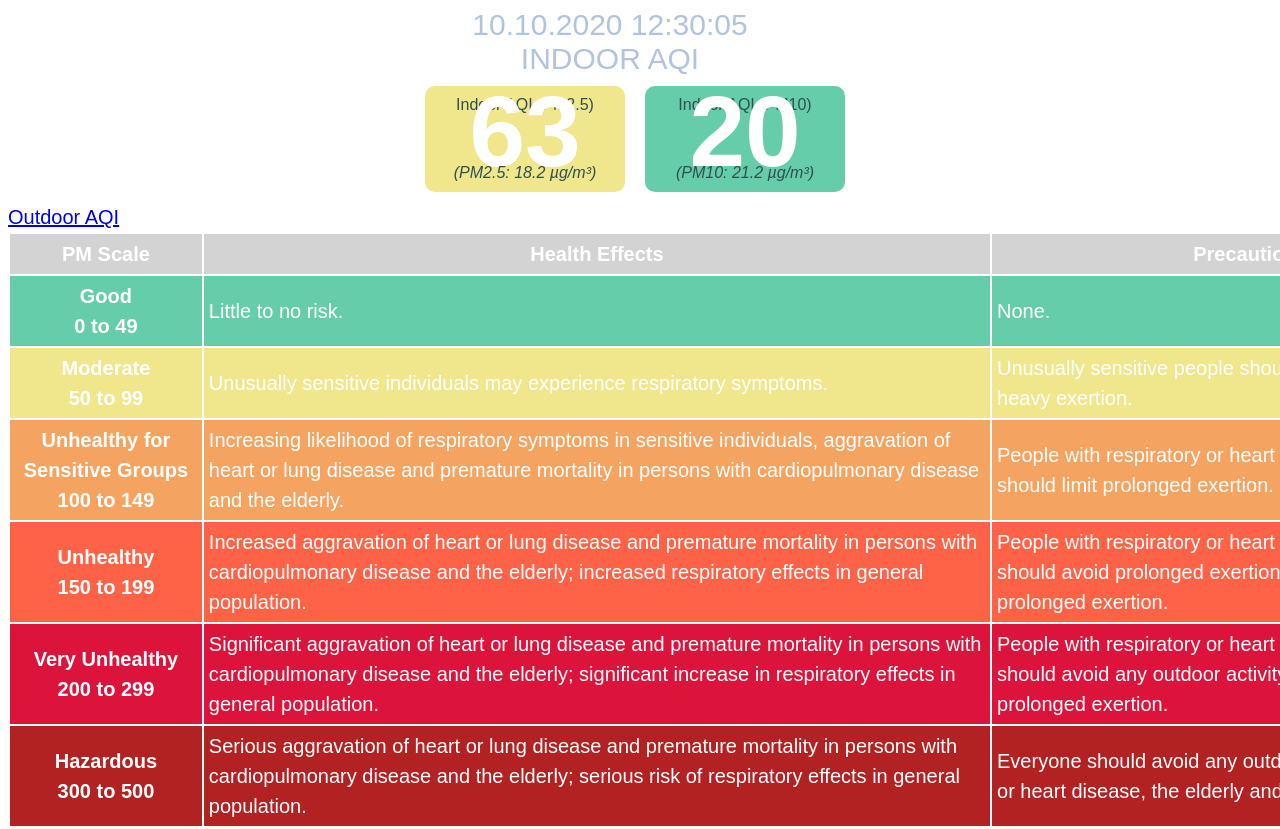
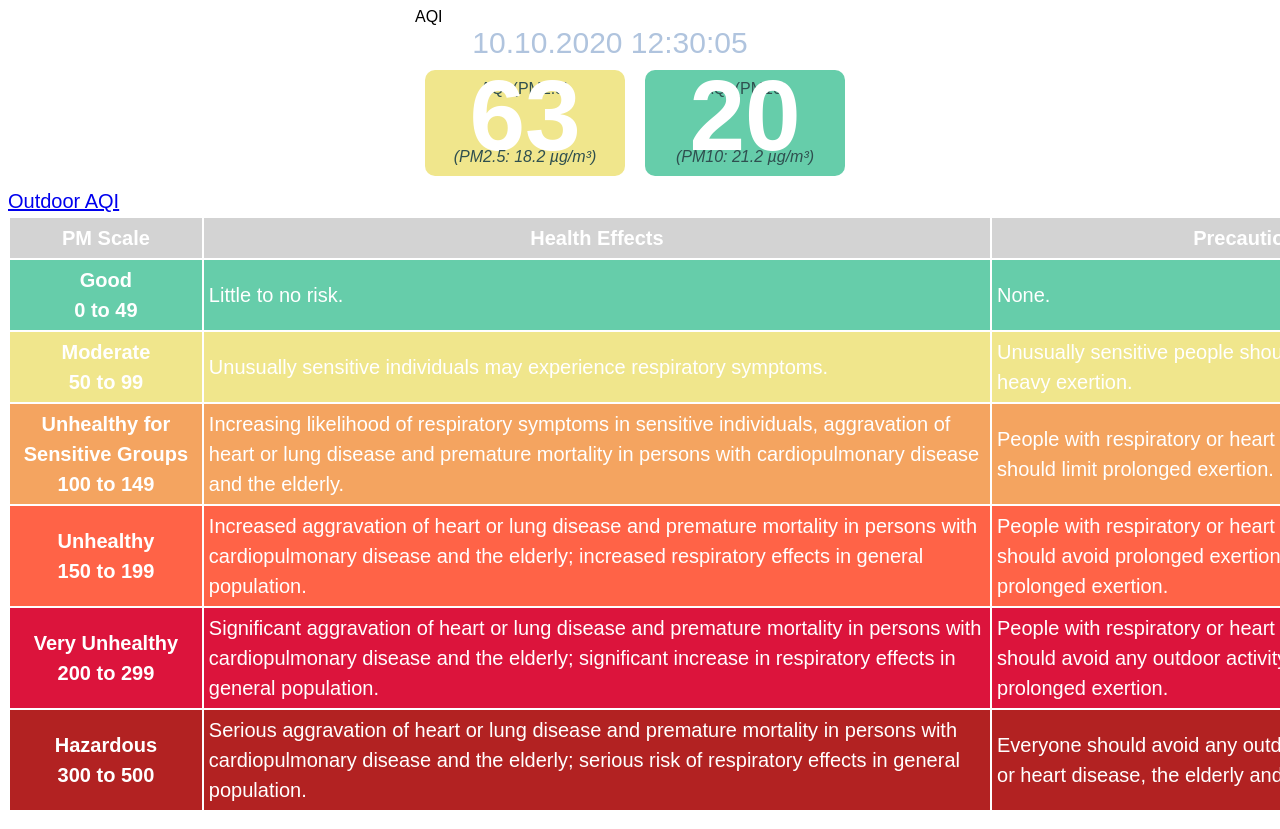
Before and after one commit to snarksandrec/aqi_testing, a plain HTML site: page indoor/index.html in a window 1280 px wide. Shown: the top 829 px of the page. Drawn offline with Linux system fonts and the light colour scheme; files whose address does not match are found by name; a web font is replaced by a local one.

Commit message:
Update index.html

```diff
--- a/indoor/index.html
+++ b/indoor/index.html
@@ -12,15 +12,15 @@
 
 <body>
     <div class='container' id="container">
-        <div class='time' id="time">INDOOR AQI</div>
-        <div class='time' id="time">INDOOR AQI</div>
+        <div class='location' id="location">AQI</div>
+        <div class='time' id="time"></div>
         <div class='aqi-container' id="containerPm25">
-            <div class='aqi-label'>Indoor AQI (PM2.5)</div>
+            <div class='aqi-label'>AQI (PM2.5)</div>
             <div class='aqi' id="aqiPm25"></div>
             <div class='pm-label' id="pm25"></div>
         </div>
         <div class='aqi-container' id="containerPm10">
-            <div class='aqi-label'>Indoor AQI (PM10)</div>
+            <div class='aqi-label'>AQI (PM10)</div>
             <div class='aqi' id="aqiPm10"></div>
             <div class='pm-label' id="pm10"></div>
         </div>
```
